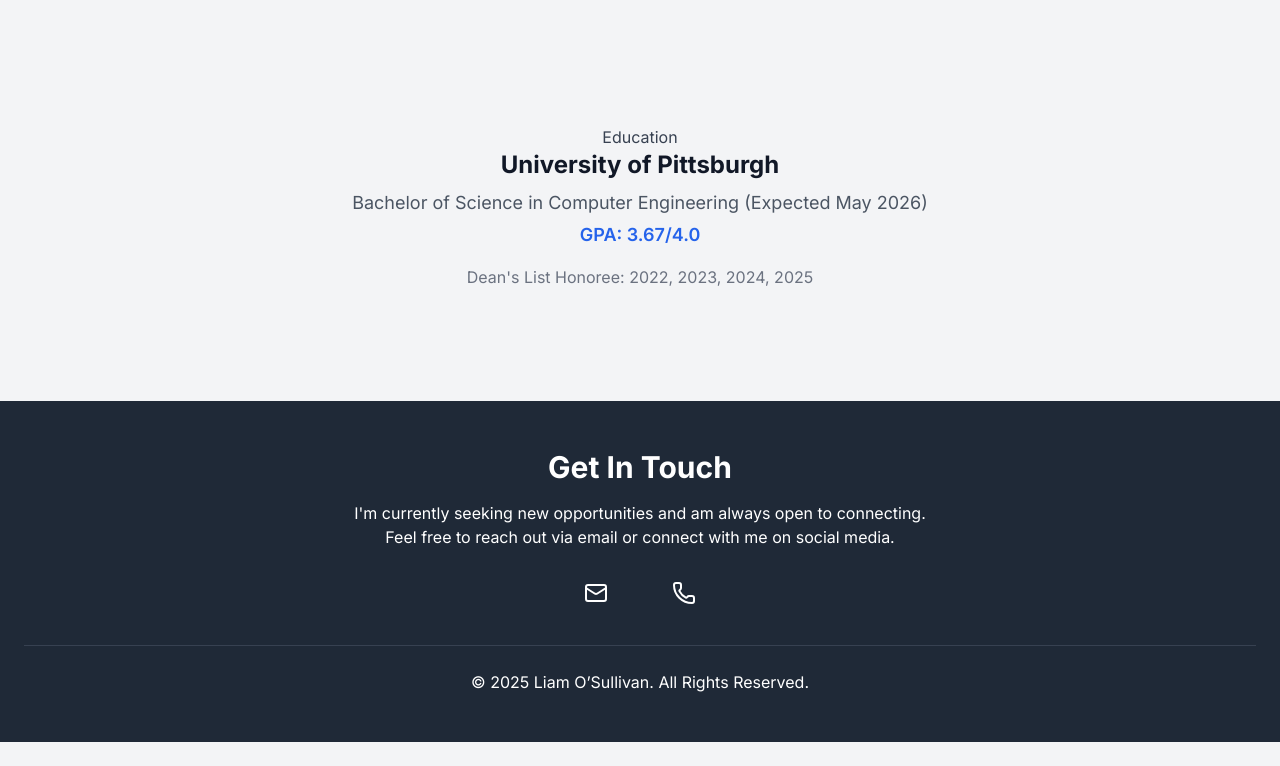
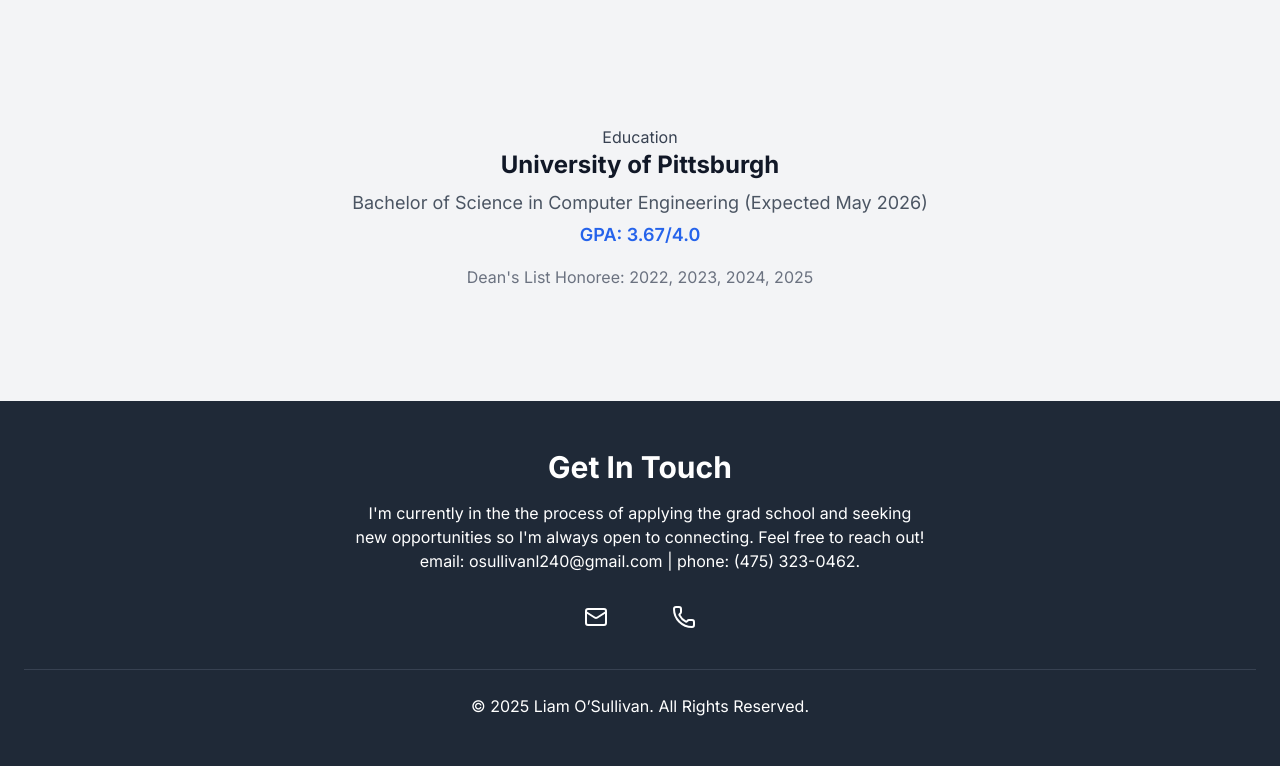
Before and after one commit to lao57/lao57.github.io, a plain HTML site: page index.html in a window 1280 px wide. Shown: the part 2536-3302 px from the top of the page. Before the commit the page ends 3278 px from the top, so only its background shows below. Drawn offline with nearby package versions, Linux system fonts and the light colour scheme; some icons are missing.

Commit message:
changed blurb

```diff
--- a/index.html
+++ b/index.html
@@ -189,7 +189,7 @@
         <div class="container mx-auto px-6 text-center">
             <h2 class="text-3xl font-bold mb-4">Get In Touch</h2>
             <p class="max-w-xl mx-auto mb-8">
-                I'm currently seeking new opportunities and am always open to connecting. Feel free to reach out via email or connect with me on social media.
+                I'm currently in the the process of applying the grad school and seeking new opportunities so I'm always open to connecting. Feel free to reach out! <br>email: osullivanl240@gmail.com | phone: (475) 323-0462.
             </p>
             <div class="flex justify-center items-center space-x-8 text-3xl">
                  <a href="mailto:osullivanl240@gmail.com" class="hover:text-blue-400 transition-colors" aria-label="Email"><i data-lucide="mail"></i></a>
```
